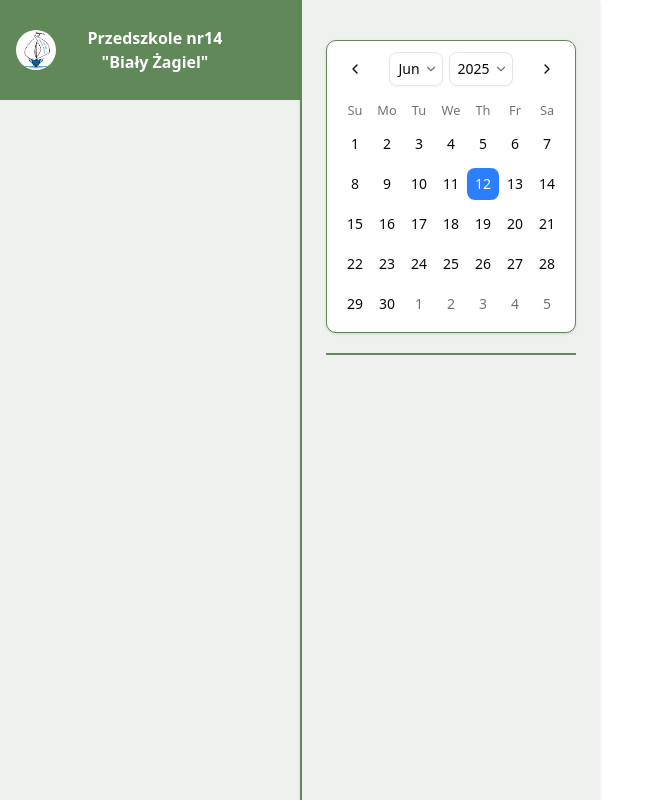
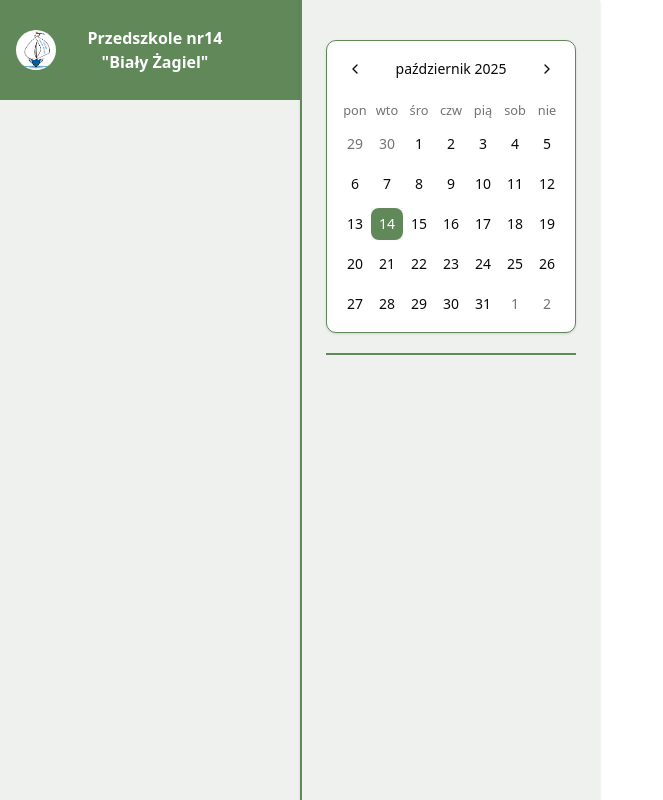
Before and after one commit to M-Itrych/projekt-wdrozeniowy, a Next.js app: page / in a window 1280 px wide. Shown: the whole page, without its empty margins (0-663 px from the left). Built offline with nearby package versions, Linux system fonts and the light colour scheme; some icons are missing.

Commit message:
kalendarz fix ficzur

```diff
--- a/app/components/global/right/calendar.tsx
+++ b/app/components/global/right/calendar.tsx
@@ -2,33 +2,23 @@
 
 import * as React from "react"
 import { Calendar } from "@/components/ui/calendar"
-import { Label } from "@/components/ui/label"
-import {
-  Select,
-  SelectContent,
-  SelectItem,
-  SelectTrigger,
-  SelectValue,
-} from "@/components/ui/select"
+import { pl } from "react-day-picker/locale"
 
-export function Calendar13() {
-  const [dropdown, setDropdown] =
-    React.useState<React.ComponentProps<typeof Calendar>["captionLayout"]>("dropdown")
-  const [date, setDate] = React.useState<Date | undefined>(new Date(2025, 5, 12))
+export function Kalendarz() {
+  const [date, setDate] = React.useState<Date | undefined>(new Date())
 
   return (
-    <div className="flex flex-col border-b-2 border-[#608858] pb-5 mb-5  w-fit h-fit">
+    <div className="flex flex-col border-b-2 border-[#608858] pb-5 mb-5 w-fit h-fit">
       <Calendar
         mode="single"
         defaultMonth={date}
         selected={date}
         onSelect={setDate}
-        captionLayout={dropdown}
-        className="rounded-lg border-[#608858] border shadow-sm p-3 "
+        locale={pl}
+        className="rounded-lg border-[#608858] border shadow-sm p-3"
         classNames={{
-    day_button: "data-[selected-single=true]:bg-blue-500 data-[selected-single=true]:text-white data-[selected-single=true]:hover:bg-blue-600"
-  }}
-
+          day_button: "data-[selected-single=true]:bg-[#608858] data-[selected-single=true]:text-white data-[selected-single=true]:hover:bg-blue-600"
+        }}
       />
     </div>
   )
--- a/app/components/global/right/right-side.tsx
+++ b/app/components/global/right/right-side.tsx
@@ -1,11 +1,11 @@
 import Image from "next/image";
-import { Calendar13 } from "./calendar";
+import { Kalendarz } from "./calendar";
 
 
 const RightSide = () => {
     return (
         <div className="w-[300px] h-screen bg-[#EEF1EE] flex flex-col items-center p-10  border-[#608858] border-l-2 shadow-sm">
-            <Calendar13 />
+            <Kalendarz />
         </div>
     );
 
```
